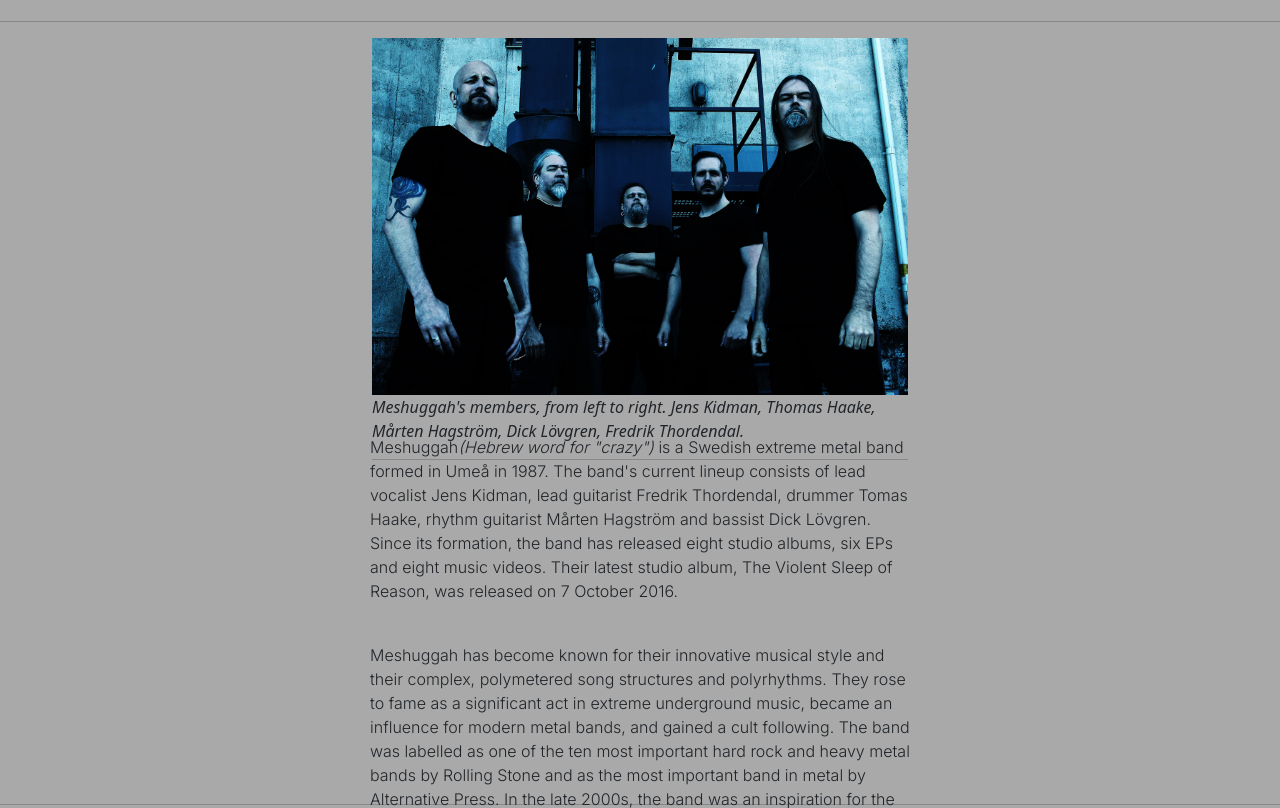
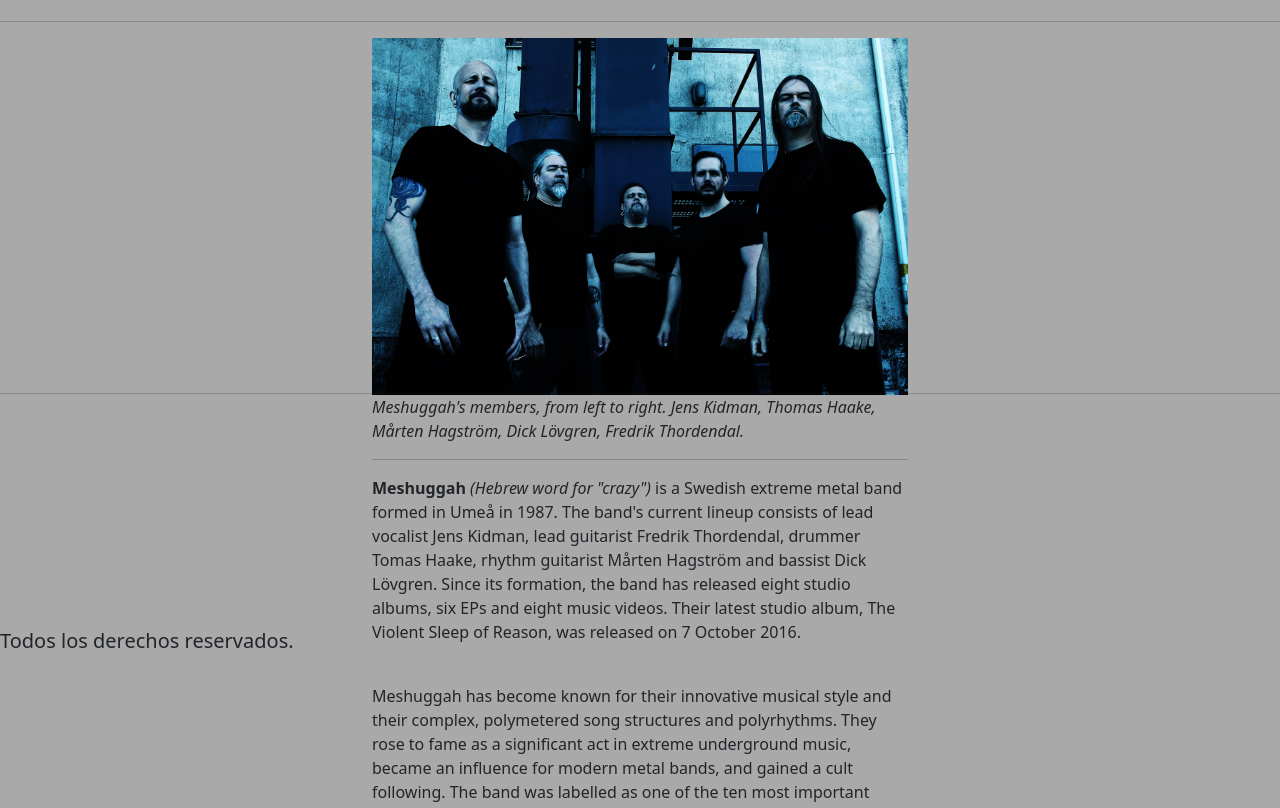
Before and after one commit to Wampiroh/desafiocoder-bootstrap, a plain HTML site: page pages/bio.html in a window 1280 px wide. Shown: the part 144-952 px from the top of the page. Drawn offline with nearby package versions, Linux system fonts and the light colour scheme.

Commit message:
bio finished

```diff
--- a/pages/bio.html
+++ b/pages/bio.html
@@ -5,10 +5,10 @@
     <meta http-equiv="X-UA-Compatible" content="IE=edge"/>
     <meta name="viewport" content="width=device-width, initial-scale=1.0"/>
     <link href="https://cdn.jsdelivr.net/npm/bootstrap@5.1.3/dist/css/bootstrap.min.css" rel="stylesheet" integrity="sha384-1BmE4kWBq78iYhFldvKuhfTAU6auU8tT94WrHftjDbrCEXSU1oBoqyl2QvZ6jIW3" crossorigin="anonymous"/>
-    <link rel="stylesheet" href="./style.css">
     <link rel="preconnect" href="https://fonts.googleapis.com">
     <link rel="preconnect" href="https://fonts.gstatic.com" crossorigin>
     <link href="https://fonts.googleapis.com/css2?family=Inter:wght@300;700&display=swap" rel="stylesheet">
+    <link rel="stylesheet" href="./style.css">
     <title>Desafío Bootstrap</title>
   </head>
   <body>
@@ -35,34 +35,32 @@
       </ul>
     </main>
     <hr>
-    <section class="d-flex justify-content-center align-items-center">
+    <section class="justify-content-center">
       <div class="clearfix">
-        <div class="container-fluid">
-          <img src="../images/members.jpg" class="img-fluid" alt="Meshuggah members">
+        <div class="container">
+          <img id="membersimg" src="../images/members.jpg" class="img-fluid" alt="Meshuggah members">
           <figcaption>
             <p>
               <em>Meshuggah's members, from left to right. Jens Kidman, Thomas Haake, Mårten Hagström, Dick Lövgren, Fredrik Thordendal.</em>
             </p>
             <hr>
-          <figcaption>
+          </figcaption>
+              <div class="row">
+                <div class="col">
+                  <p><strong>Meshuggah</strong><em> (Hebrew word for "crazy")</em> is a Swedish extreme metal band formed in Umeå in 1987. The band's current lineup consists of lead vocalist Jens Kidman, lead guitarist Fredrik Thordendal, drummer Tomas Haake, rhythm guitarist Mårten Hagström and bassist Dick Lövgren. Since its formation, the band has released eight studio albums, six EPs and eight music videos. Their latest studio album, The Violent Sleep of Reason, was released on 7 October 2016.</p>
+                  <br>
+                  <p>Meshuggah has become known for their innovative musical style and their complex, polymetered song structures and polyrhythms. They rose to fame as a significant act in extreme underground music, became an influence for modern metal bands, and gained a cult following. The band was labelled as one of the ten most important hard rock and heavy metal bands by Rolling Stone and as the most important band in metal by Alternative Press. In the late 2000s, the band was an inspiration for the djent subgenre.</p>
+                  <p>In 2006 and 2009, Meshuggah was nominated for two Swedish Grammis Awards for their albums Catch Thirtythree and obZen, respectively. In 2018, the band was nominated for a Grammy Award for their song "Clockworks" under the "Best Metal Performance" category. The band has performed in various international festivals, including Ozzfest and Download, and embarked on the obZen world tour from 2008 to 2010, and also the "Ophidian Trek".</p>
+                  <br>
+                </div>
+              </div>
         </div>
       </div>
     </section>
     <br>
-    <section class="p-5 biotext">
-      <div class="clearfix">
-        <div class="container biotext">
-          <p><strong>Meshuggah</strong><em>(Hebrew word for "crazy")</em> is a Swedish extreme metal band formed in Umeå in 1987. The band's current lineup consists of lead vocalist Jens Kidman, lead guitarist Fredrik Thordendal, drummer Tomas Haake, rhythm guitarist Mårten Hagström and bassist Dick Lövgren. Since its formation, the band has released eight studio albums, six EPs and eight music videos. Their latest studio album, The Violent Sleep of Reason, was released on 7 October 2016.</p>
-          <br>
-          <p>Meshuggah has become known for their innovative musical style and their complex, polymetered song structures and polyrhythms. They rose to fame as a significant act in extreme underground music, became an influence for modern metal bands, and gained a cult following. The band was labelled as one of the ten most important hard rock and heavy metal bands by Rolling Stone and as the most important band in metal by Alternative Press. In the late 2000s, the band was an inspiration for the djent subgenre.</p>
-          <p>In 2006 and 2009, Meshuggah was nominated for two Swedish Grammis Awards for their albums Catch Thirtythree and obZen, respectively. In 2018, the band was nominated for a Grammy Award for their song "Clockworks" under the "Best Metal Performance" category. The band has performed in various international festivals, including Ozzfest and Download, and embarked on the obZen world tour from 2008 to 2010, and also the "Ophidian Trek".</p>
-          <br>
-        </div>
-      </div>
-    </section>
   </body>
     <hr>
-    <footer class="lead">
+    <footer class="fixed-bottom lead">
       Todos los derechos reservados.
     </footer>
   <script src="https://cdn.jsdelivr.net/npm/bootstrap@5.1.3/dist/js/bootstrap.bundle.min.js" integrity="sha384-ka7Sk0Gln4gmtz2MlQnikT1wXgYsOg+OMhuP+IlRH9sENBO0LRn5q+8nbTov4+1p" crossorigin="anonymous"></script>
--- a/pages/style.css
+++ b/pages/style.css
@@ -36,9 +36,3 @@
   border-style:none;
 }
 /* Bio */
-.biotext{
-  padding: 10px;
-  justify-content: flex-start;
-  font-family: 'Inter', sans-serif;
-  font-weight: 300;
-}
```
Also changed, not shown: pages/contactus.html (+1 -1 lines), pages/gallery.html (+1 -1 lines), pages/ourgear.html (+1 -1 lines).
